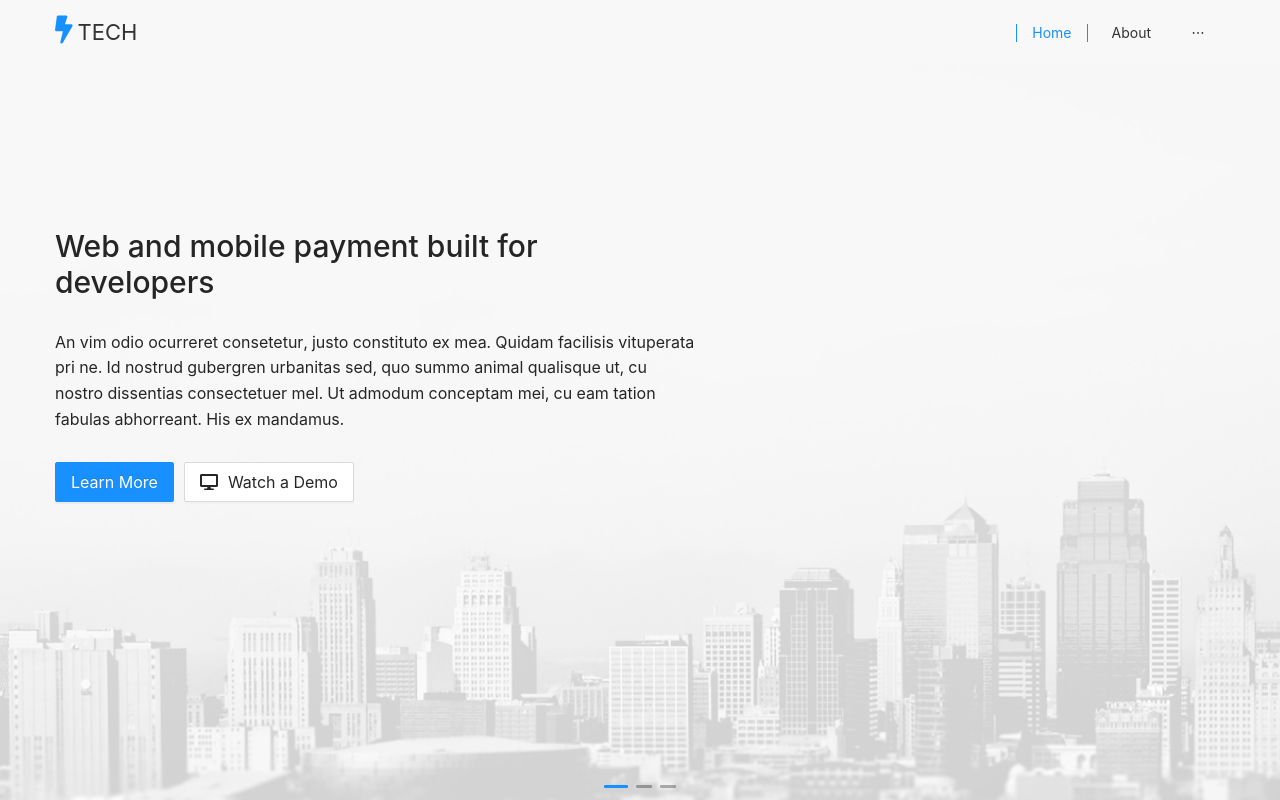
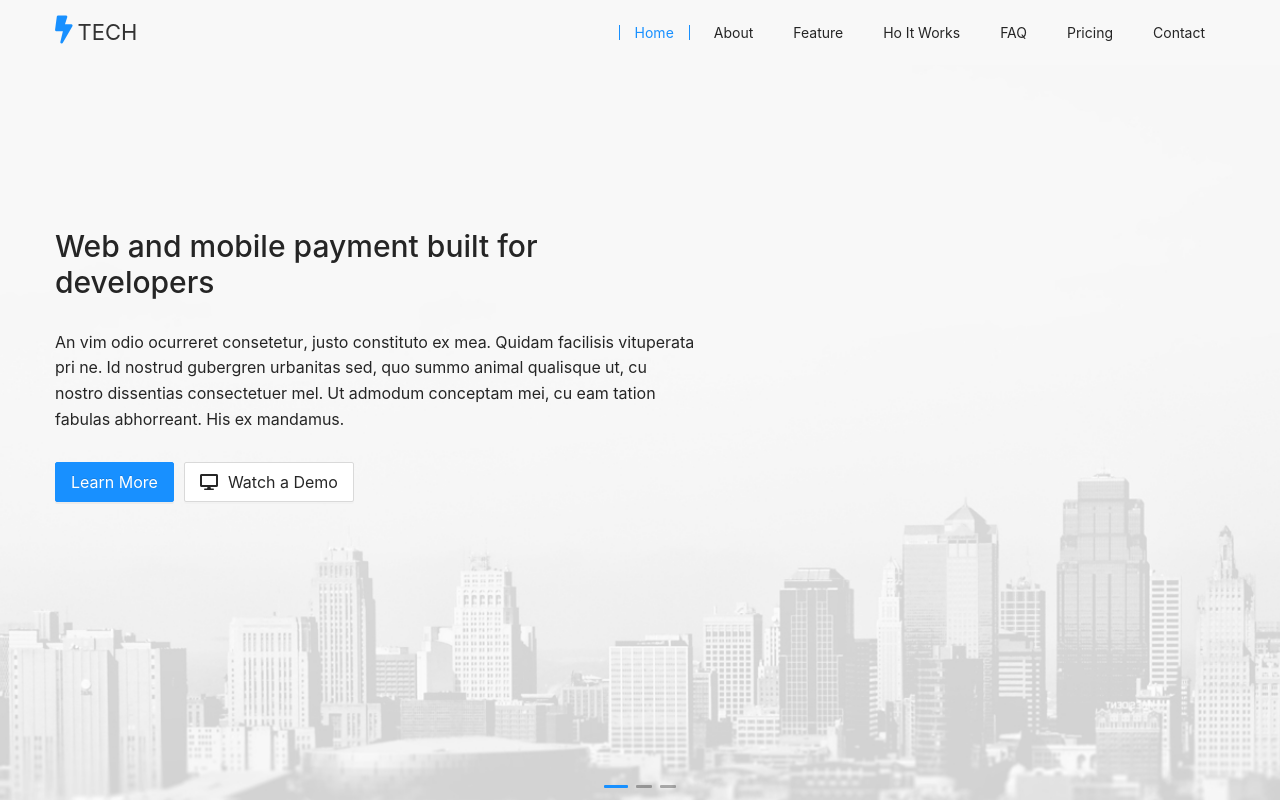
Before and after one commit to Hijazi313/react-antio, a React (Create React App) app: page / in a window 1280 px wide. Shown: the top 800 px of the page. Built offline with nearby package versions, Linux system fonts and the light colour scheme.

Commit message:
work on link

```diff
--- a/src/components/About/index.js
+++ b/src/components/About/index.js
@@ -24,7 +24,7 @@
 
 function About() {
     return (
-        <div className="block aboutBlock">
+        <div id="about"  className="block aboutBlock">
             <div className="container-fluid">
                 <div className="titleHolder">
                     <h2>About Us</h2>
--- a/src/components/Contact/index.js
+++ b/src/components/Contact/index.js
@@ -4,7 +4,7 @@
 const {TextArea}  = Input;
 function Contact() {
     return (
-        <div className="block contactBlock">
+        <div id="contact" className="block contactBlock">
             <div className="container-fluid">
                 <div className="titleHolder">
                     <h2>Get In Touch</h2>
--- a/src/components/FAQ/index.js
+++ b/src/components/FAQ/index.js
@@ -4,7 +4,7 @@
 const { Panel } = Collapse;
 function FAQ() {
     return (
-        <div className="block faqBlock" >
+        <div id="faq" className="block faqBlock" >
             <div className="container-fluid">
                 <div className="titleHolder">
                     <h2>Frequently Asked Questions</h2>
--- a/src/components/Feature/index.js
+++ b/src/components/Feature/index.js
@@ -12,7 +12,7 @@
 
 function index() {
     return (
-        <div className="block featureBlock bgGray " >
+        <div id="feature" className="block featureBlock bgGray " >
             <div className="container-fluid" >
                 <div className="titleHolder">
                     <h2>Key Features and Benefits</h2>
--- a/src/components/Hero/index.js
+++ b/src/components/Hero/index.js
@@ -21,7 +21,7 @@
 
 function Hero() {
     return (
-        <div className="heroBlock" >
+        <div id="hero" className="heroBlock" >
             <Carousel>
                 {
                     items.map(item => (
--- a/src/components/Home/index.js
+++ b/src/components/Home/index.js
@@ -14,7 +14,7 @@
 
 export default function Home() {
     return (
-        <div className="main">
+        <div id="home" className="main">
             <Hero />
             <Suspense fallback={<div>Loading ...</div>} >
                 <About />
--- a/src/components/Works/index.js
+++ b/src/components/Works/index.js
@@ -17,7 +17,7 @@
   };
 
     return (
-        <div className="block worksBlock" >
+        <div id="works"  className="block worksBlock" >
             <div className="container-fluid">
                 <div className="titleHolder">
                     <h2>How It Works</h2>
--- a/src/components/common/Footer/index.js
+++ b/src/components/common/Footer/index.js
@@ -3,7 +3,7 @@
 
 function Footer() {
     return (
-        <div className="container-fluid">
+        <div className="container-fluid bgGray">
       <div className="footer">
         <div className="logo">
           <i className="fas fa-bolt"></i>
--- a/src/components/common/Header/index.js
+++ b/src/components/common/Header/index.js
@@ -1,5 +1,6 @@
-import { Menu } from 'antd'
 import React from 'react'
+import { Anchor } from 'antd';
+const { Link } = Anchor;
 
 export default function Header() {
     return (
@@ -9,15 +10,15 @@
               <i className="fas fa-bolt"></i>
               <a href="www:/dask;l.com">Tech</a>
             </div>
-            <Menu mode="horizontal" defaultSelectedKeys={['home']} >
-              <Menu.Item key="home" > Home</Menu.Item>
-              <Menu.Item key="about" > About</Menu.Item>
-              <Menu.Item key="features" > Features</Menu.Item>
-              <Menu.Item key="howitworks" > How It Works</Menu.Item>
-              <Menu.Item key="faq" > FAQ</Menu.Item>
-              <Menu.Item key="pricing" > Pricing</Menu.Item>
-              <Menu.Item key="contact" > Contact</Menu.Item>
-            </Menu>
+            <Anchor targetOffset="65">
+              <Link href="#hero" title="Home" />
+              <Link href="#about" title="About" />
+              <Link href="#feature" title="Feature" />
+              <Link href="#works" title="Ho It Works" />
+              <Link href="#faq" title="FAQ" />
+              <Link href="#pricing" title="Pricing" />
+              <Link href="#contact" title="Contact" />
+            </Anchor>
           </div>
         </div>
     )
```
